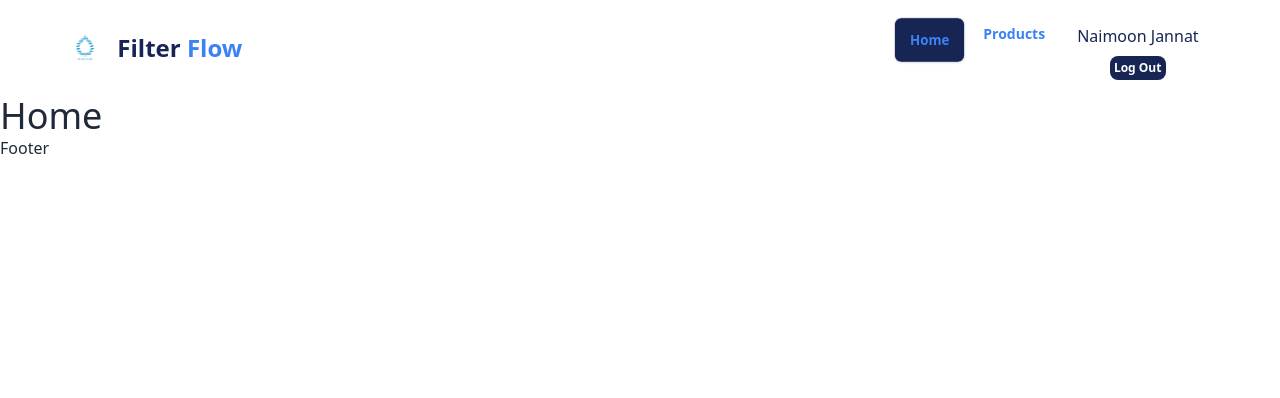
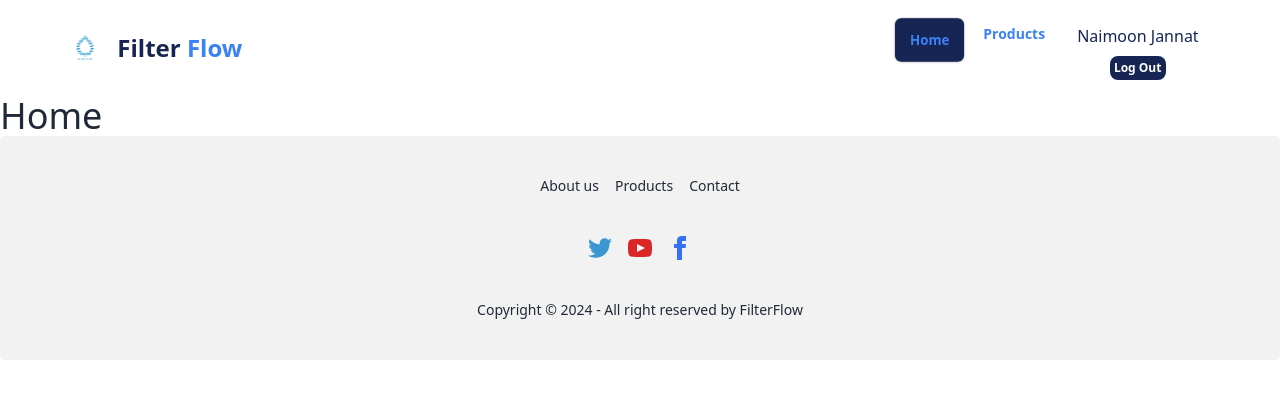
Before and after one commit to NaimoonJannat/FilterFlow-client, a React (Vite) app: page / in a window 1280 px wide. Shown: the top 398 px of the page. Built offline with nearby package versions, Linux system fonts and the light colour scheme.

Commit message:
Footer added

```diff
--- a/src/components/Shared/Footer.jsx
+++ b/src/components/Shared/Footer.jsx
@@ -2,9 +2,23 @@
 
 const Footer = () => {
     return (
-        <div>
-            Footer
-        </div>
+        <footer className="footer footer-center p-10 bg-base-200 text-base-content rounded">
+        <nav className="grid grid-flow-col gap-4">
+          <a className="link link-hover">About us</a>
+          <a className="link link-hover">Products</a>
+          <a className="link link-hover">Contact</a>
+        </nav>
+        <nav>
+          <div className="grid grid-flow-col gap-4">
+            <a className="text-[#3c97d0]"><svg xmlns="http://www.w3.org/2000/svg" width="24" height="24" viewBox="0 0 24 24" className="fill-current"><path d="M24 4.557c-.883.392-1.832.656-2.828.775 1.017-.609 1.798-1.574 2.165-2.724-.951.564-2.005.974-3.127 1.195-.897-.957-2.178-1.555-3.594-1.555-3.179 0-5.515 2.966-4.797 6.045-4.091-.205-7.719-2.165-10.148-5.144-1.29 2.213-.669 5.108 1.523 6.574-.806-.026-1.566-.247-2.229-.616-.054 2.281 1.581 4.415 3.949 4.89-.693.188-1.452.232-2.224.084.626 1.956 2.444 3.379 4.6 3.419-2.07 1.623-4.678 2.348-7.29 2.04 2.179 1.397 4.768 2.212 7.548 2.212 9.142 0 14.307-7.721 13.995-14.646.962-.695 1.797-1.562 2.457-2.549z"></path></svg></a>
+            <a className="text-red-600"><svg xmlns="http://www.w3.org/2000/svg" width="24" height="24" viewBox="0 0 24 24" className="fill-current"><path d="M19.615 3.184c-3.604-.246-11.631-.245-15.23 0-3.897.266-4.356 2.62-4.385 8.816.029 6.185.484 8.549 4.385 8.816 3.6.245 11.626.246 15.23 0 3.897-.266 4.356-2.62 4.385-8.816-.029-6.185-.484-8.549-4.385-8.816zm-10.615 12.816v-8l8 3.993-8 4.007z"></path></svg></a>
+            <a className="text-[#3571f4]"><svg xmlns="http://www.w3.org/2000/svg" width="24" height="24" viewBox="0 0 24 24" className="fill-current"><path d="M9 8h-3v4h3v12h5v-12h3.642l.358-4h-4v-1.667c0-.955.192-1.333 1.115-1.333h2.885v-5h-3.808c-3.596 0-5.192 1.583-5.192 4.615v3.385z"></path></svg></a>
+          </div>
+        </nav>
+        <aside>
+          <p>Copyright © 2024 - All right reserved by FilterFlow</p>
+        </aside>
+      </footer>
     );
 };
 
```
